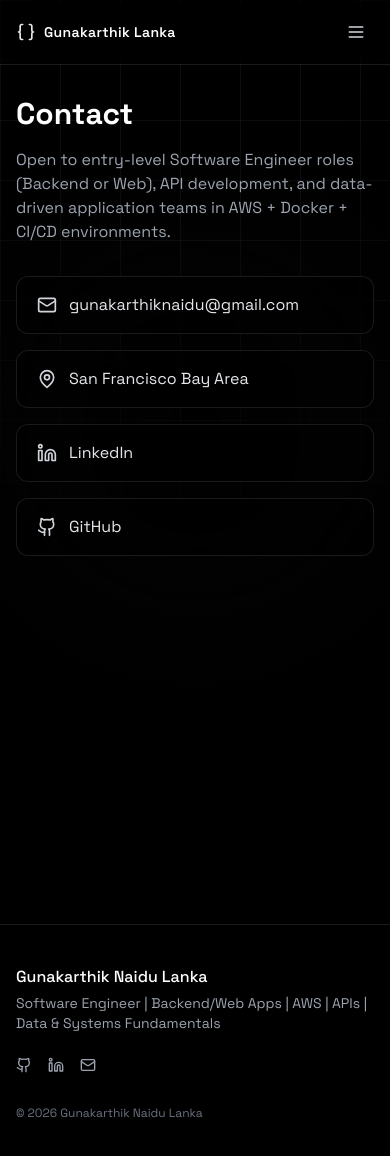
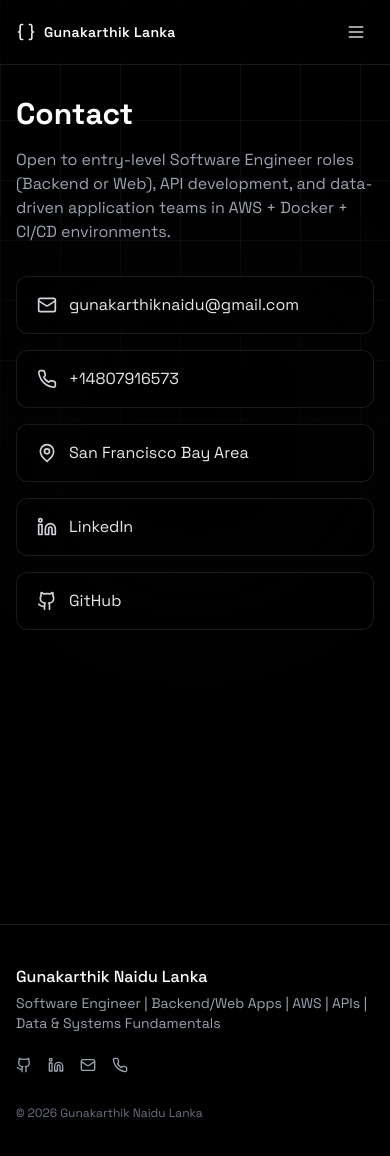
Before and after one commit to Gunakarthik1/portfolio, a Next.js app: page /contact in a window 390 px wide. Shown: the top 1156 px of the page. Built offline with nearby package versions, Linux system fonts and the light colour scheme.

Commit message:
Add phone number to Home, Footer, and Contact sections
Co-Authored-By: Claude Sonnet 4.6 <noreply@anthropic.com>

```diff
--- a/src/components/Footer.tsx
+++ b/src/components/Footer.tsx
@@ -1,6 +1,6 @@
 "use client";
 
-import { Github, Linkedin, Mail } from "lucide-react";
+import { Github, Linkedin, Mail, Phone } from "lucide-react";
 import { CONTACT_INFO } from "@/config/contact";
 
 const Footer = () => {
@@ -26,6 +26,9 @@ const Footer = () => {
             <a href={emailHref} className="text-gray-400 hover:text-white transition-colors" aria-label="Email">
               <Mail className="w-4 h-4" />
             </a>
+            <a href={`tel:${CONTACT_INFO.phone}`} className="text-gray-400 hover:text-white transition-colors" aria-label="Phone">
+              <Phone className="w-4 h-4" />
+            </a>
           </div>
         </div>
 
--- a/src/config/contact.ts
+++ b/src/config/contact.ts
@@ -1,6 +1,7 @@
 export const CONTACT_INFO = {
   name: "Gunakarthik Naidu Lanka",
   email: "gunakarthiknaidu@gmail.com",
+  phone: "+14807916573",
   location: "San Francisco Bay Area",
   timezone: "PT (California)",
   github: "https://github.com/guna29",
--- a/src/pages/Contact.tsx
+++ b/src/pages/Contact.tsx
@@ -1,6 +1,6 @@
 "use client";
 
-import { Github, Linkedin, Mail, MapPin } from "lucide-react";
+import { Github, Linkedin, Mail, MapPin, Phone } from "lucide-react";
 import { ScrollAnimation } from "@/components/ScrollAnimation";
 import { CONTACT_INFO } from "@/config/contact";
 
@@ -23,6 +23,13 @@ const Contact = () => {
           <a href={emailHref} className="contact-card">
             <Mail className="w-5 h-5 text-gray-300" />
             <span>{CONTACT_INFO.email}</span>
+          </a>
+        </ScrollAnimation>
+
+        <ScrollAnimation>
+          <a href={`tel:${CONTACT_INFO.phone}`} className="contact-card">
+            <Phone className="w-5 h-5 text-gray-300" />
+            <span>{CONTACT_INFO.phone}</span>
           </a>
         </ScrollAnimation>
 
--- a/src/pages/Home.tsx
+++ b/src/pages/Home.tsx
@@ -1,7 +1,7 @@
 "use client";
 
 import { motion } from "framer-motion";
-import { ArrowRight, FileDown, Github, Linkedin, Mail, MapPin } from "lucide-react";
+import { ArrowRight, FileDown, Github, Linkedin, Mail, MapPin, Phone } from "lucide-react";
 import Link from "next/link";
 import { CONTACT_INFO } from "@/config/contact";
 
@@ -88,6 +88,12 @@ const Home = () => {
             >
               <Mail className="w-4 h-4" aria-hidden="true" /> {CONTACT_INFO.email}
             </a>
+            <a
+              href={`tel:${CONTACT_INFO.phone}`}
+              className="inline-flex items-center gap-2 text-gray-300 hover:text-white transition-colors"
+            >
+              <Phone className="w-4 h-4" aria-hidden="true" /> {CONTACT_INFO.phone}
+            </a>
           </div>
         </motion.div>
       </div>
```
